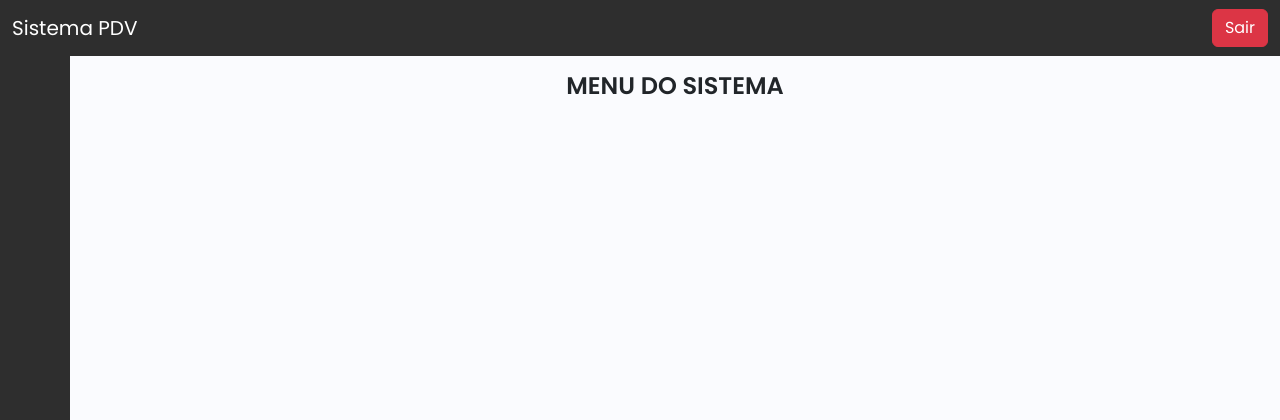
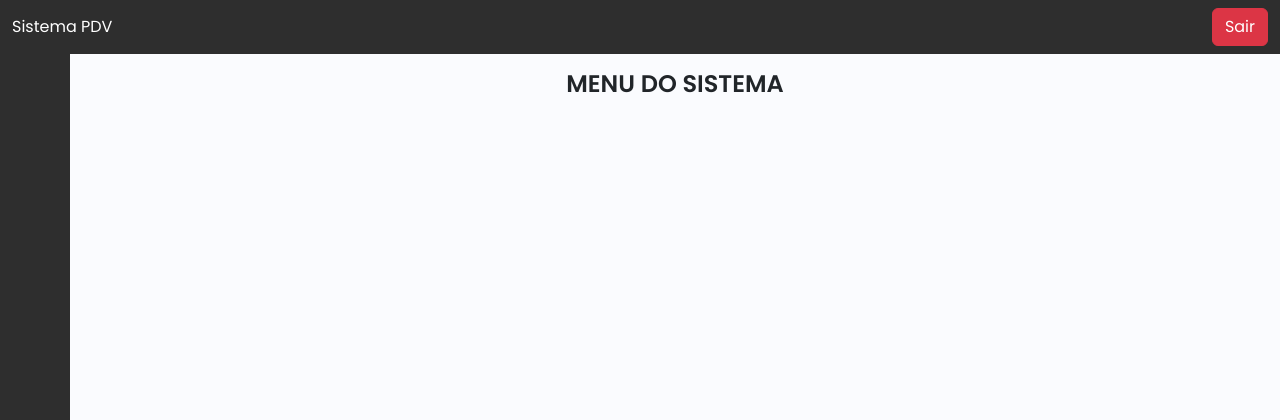
Before and after one commit to JohnIzzat/erp-pdv, a PHP site: page /dashboard.php in a window 1280 px wide. Shown: the top 420 px of the page. Run offline with PHP 8.4, Linux system fonts and the light colour scheme; the visitor is signed in with stand-in values (Sample User, id 1); some libraries are stand-ins or nearby versions.

Commit message:
texto_navbar

```diff
--- a/dashboard.php
+++ b/dashboard.php
@@ -26,7 +26,7 @@ if (empty($_SESSION)) {
 
     <nav class="navbar navbar-principal">
         <div class="container-fluid">
-            <a class="navbar-brand">Sistema PDV</a>
+            <a class="navbar-texto">Sistema PDV</a>
             <?php
             print "<a href='logout.php' class='btn btn-danger'>Sair</a>";
             ?>
--- a/styles/style.css
+++ b/styles/style.css
@@ -25,8 +25,9 @@ body {
     background-color: #2e2e2e;
 }
 
-.navbar-brand {
+.navbar-texto {
     color: #FFFFFF;
+    text-decoration: none;
 }
 
 .main {
```
